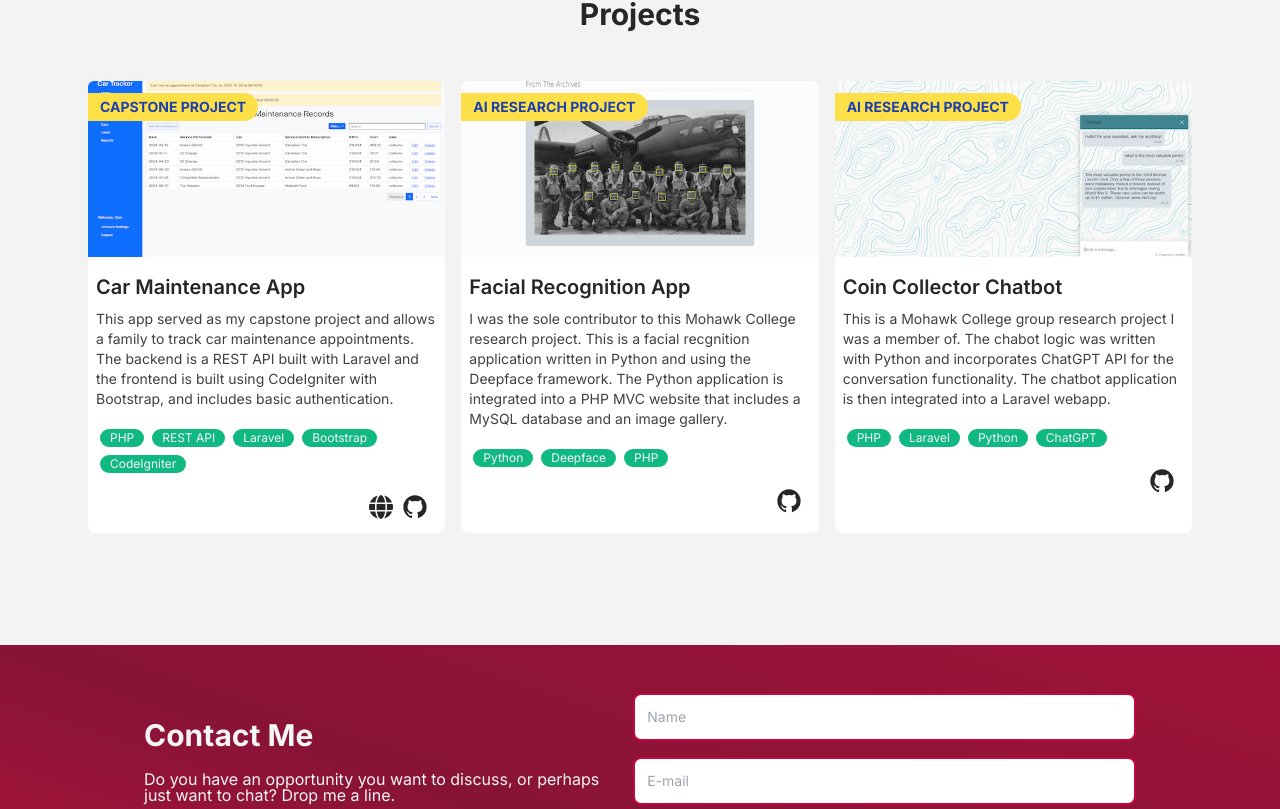
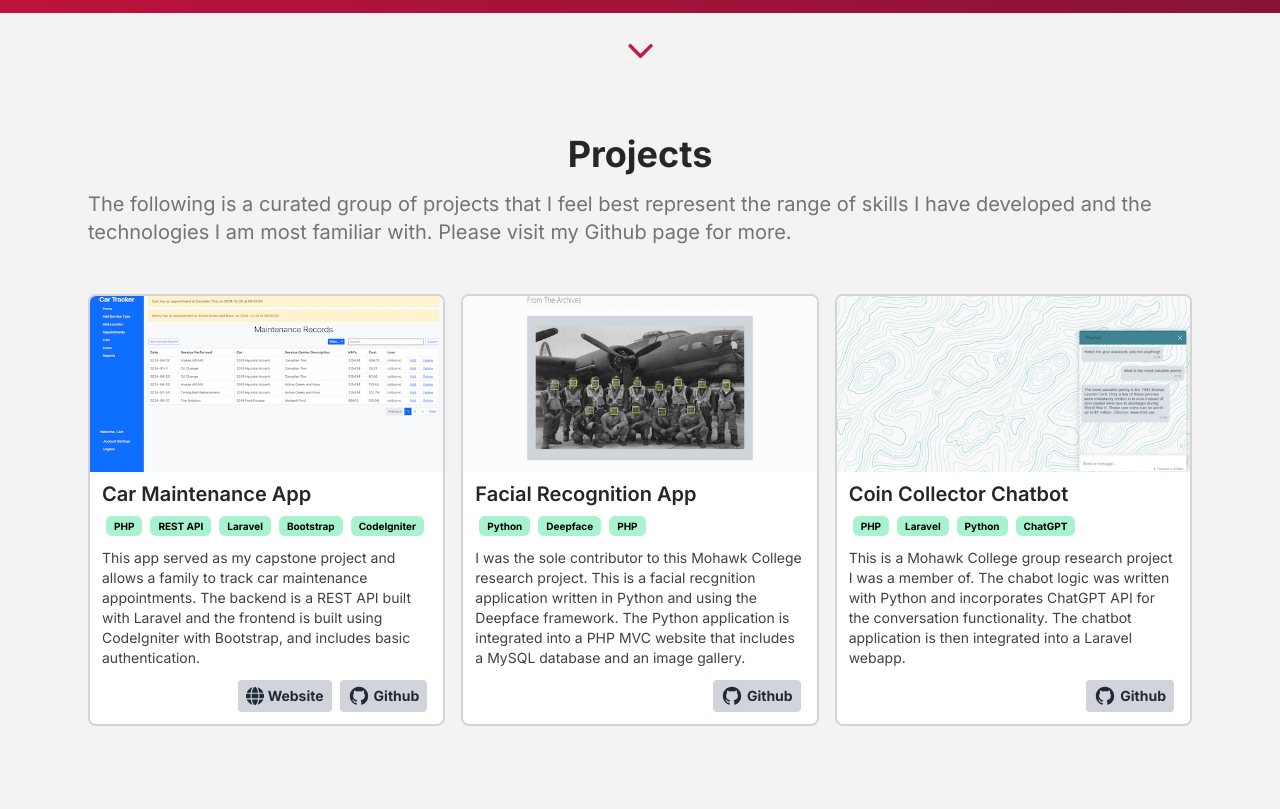
Before and after one commit to cameroncolburn/nextjs-portfolio, a Next.js app: page / in a window 1280 px wide. Shown: the part 1731-2540 px from the top of the page. Built offline with nearby package versions, Linux system fonts and the light colour scheme.

Commit message:
re-design card components, and modify contact section
re-design card components, and modify contact section

```diff
--- a/app/globals.css
+++ b/app/globals.css
@@ -18,13 +18,13 @@
 }
 @layer base {
   h1 {
-    @apply text-4xl font-bold leading-tight;
+    @apply text-4xl font-bold;
   }
   h2 {
-    @apply text-3xl font-bold leading-tight;
+    @apply text-4xl font-bold;
   }
   h3 {
-    @apply text-2xl font-bold leading-tight;
+    @apply text-2xl font-bold;
   }
 }
 
--- a/app/page.tsx
+++ b/app/page.tsx
@@ -4,6 +4,8 @@ import BorderTopSvg from '@/components/icons/border-top-svg';
 import LogoBrandSvg from '@/components/icons/logo-brand-svg';
 import LaptopCircleSvg from '@/components/icons/laptop-circle-svg';
 import BorderBottomSvg from '@/components/icons/border-bottom-svg';
+import GithubLogoSvg from '@/components/icons/github-logo';
+import LinkedinLogoSvg from '@/components/icons/linkedin-logo';
 import Card from '@/components/ui/card';
 import ContactForm from './contact/form'
 import Footer from '@/components/ui/footer';
@@ -15,7 +17,7 @@ export default function Home() {
         <section className="bg-background h-screen" id="about">
             <div className="flex flex-col justify-center items-center h-5/6 max-w-5xl mx-auto md:flex-row md:justify-around">
                 <div className="self-center max-w-2xl p-4 order-1">
-                    <h1 className="text-rose-700 font-bold text-3xl md:text-5xl sm:text-4xl">Cameron Colburn</h1>
+                    <h1 className="text-rose-700 text-3xl md:text-5xl sm:text-4xl">Cameron Colburn</h1>
                     <p className="text-neutral-500 font-medium text-lg sm:text-xl">Full-Stack Software Developer</p>
                 </div>
                 <div className="self-center p-8 relative top-0 order-first md:order-last z-4">
@@ -47,8 +49,8 @@ export default function Home() {
                     />
                 </div>
                 <div className="p-6 z-10">
-                     <h2 className="text-neutral-100 font-bold">About Me</h2>
-                    <p className="mt-4 text-neutral-100">My name is Cam and I am a recent graduate of the three year Software Development program at Mohawk College in Hamilton. Beyond my education, I have spent several years building and broadening my skillset as a Developer.<br/><br/>
+                     <h2 className="text-neutral-100 text-bold">About Me</h2>
+                    <p className="mt-4 text-neutral-100 text-xl">My name is Cam and I am a recent graduate of the three year Software Development program at Mohawk College in Hamilton. Beyond my education, I have spent several years building and broadening my skillset as a Developer.<br/><br/>
 
 My experience as a full-stack developer ranges from working with modern javascript frameworks, designing and improving UI for web apps, writing SQL queries to build reports, and using AI tools in chabots and facial recognition software.<br/><br/>
 
@@ -143,7 +145,8 @@ Please visit the projects section below for examples of my work!</p>
         </div>
         {/* portfolio section */}
         <section className="max-w-6xl mx-auto py-16 px-6" id="portfolio">
-        <h2 className="text-neutral-800 font-bold text-center">Projects</h2>
+        <h2 className="text-neutral-800 text-center">Projects</h2>
+        <p className="mt-4 text-neutral-500 text-xl">The following is a curated group of projects that I feel best represent the range of skills I have developed and the technologies I am most familiar with. Please visit my Github page for more.</p>
         <div className="grid grid-cols-1 mx-auto md:grid-cols-3 sm:grid-cols-2 sm:mx-0 gap-6 md:gap-4 sm:gap-4 py-12" id="tech-container">
         <Card
           title="Car Maintenance App"
@@ -177,8 +180,18 @@ Please visit the projects section below for examples of my work!</p>
         <section className="pt-8 pb-8 sm:pt-12 sm:pb-12 bg-gradient-to-bl from-rose-800 via-rose-900 to-rose-700">
             <div className="flex flex-col md:flex-row justify-between items-start max-w-5xl mx-auto">
                 <div className="p-6 z-10 sm:px-4 sm:py-6 mx-auto">
-                    <h2 className="text-neutral-100 font-bold">Contact Me</h2>
-                    <p className="mt-4 text-neutral-100">Do you have an opportunity you want to discuss, or perhaps just want to chat? Drop me a line.</p>
+                    <h2 className="text-neutral-100">Contact Me</h2>
+                    <p className="mt-4 text-neutral-100 text-xl">Let's connect! Do you have an opportunity you want to discuss, or perhaps just want to chat? Drop me a line.</p>
+                    <div className="flex justify-center mt-8 mb-0 space-x-5 ml-0 sm:mb-0 sm:ml-auto md:justify-start">
+                      <Link href="https://github.com/cameroncolburn/" target="_blank" className="text-neutral-100 hover:text-sky-300">
+                        <span className="sr-only">Github</span>
+                        <GithubLogoSvg className="w-11 h-11"/>
+                      </Link>
+                      <Link href="https://www.linkedin.com/in/camcolburn" target="_blank" className="text-neutral-100 hover:text-sky-300">
+                          <span className="sr-only">LinkedIn</span>
+                          <LinkedinLogoSvg className="w-11 h-11"/>
+                      </Link>
+                    </div>
                 </div>
 
                 <div className="px-4 pb-6 mx-0 sm:mx-auto">
--- a/components/ui/card.tsx
+++ b/components/ui/card.tsx
@@ -7,14 +7,13 @@ import { CardProps } from '@/types';
 export default function Card({
     title = "Project Title",
     description = "Description of project.",
-    category = "Website",
     tags = ["HTML", "CSS", "Javascript"],
     weblink,
     githublink,
     image = "/template-pic.jpg"
 }: CardProps) {
     return (
-        <div className="w-sm bg-surface rounded-lg transition-transform duration-150 hover:shadow-[_1px_2px_8px_rgb(23_23_23_/_0.6)] hover:scale-105">
+        <div className="w-sm h-full flex flex-col bg-surface border-2 border-neutral-300 rounded-lg transition-transform duration-150 hover:shadow-[_1px_2px_8px_rgb(23_23_23_/_0.6)] hover:scale-105 hover:border-neutral-100">
             <div className="relative min-h-44 rounded-t-md overflow-hidden">
                 <Image
                     src={image}
@@ -23,35 +22,32 @@ export default function Card({
                     sizes="(max-width: 640px) 100vw, (max-width: 768px) 50vw, 33vw"
                     className="object-cover object-center"
                 />
-                {category && (
-                    <span className="absolute top-3 left-0 inline-block bg-yellow-300 text-blue-800 font-bold uppercase py-1 px-3 rounded-r-full text-sm z-10">
-                        {category}
-                    </span>
-                )}
             </div>
 
-            <div className="py-0 px-2 text-sm">
-                {title && <h5 className="text-xl font-semibold mt-4 mb-2 text-neutral-800">{title}</h5>}
-                {description && <p className="mb-3 text-neutral-700">{description}</p>}
-                <div className="my-4">
+            <div className="flex-1 flex flex-col py-0 px-3 text-sm">
+                {title && <h5 className="text-xl font-semibold mt-2 mb-1 text-neutral-800">{title}</h5>}
+                <div className="mb-2">
                     {tags.map((tag) => (
                         <span
                             key={tag}
-                            className="text-xs bg-emerald-500 text-neutral-100 px-2.5 py-px rounded-xl inline-block m-1"
+                            className="text-[10px] bg-emerald-200 text-dark-100 px-2 rounded-md inline-block m-1 font-bold"
                         >
                             {tag}
                         </span>
                     ))}
                 </div>
-                <div className="text-right ml-2 mr-2 mb-3">
+                {description && <p className="flex-1 mb-3 text-neutral-700">{description}</p>}
+                <div className="flex justify-end items-center mb-3">
                     {weblink && (
-                        <Link href={weblink} target="_blank" rel="noreferrer" className="text-neutral-800 hover:text-emerald-600">
-                            <GlobeSvg width={24} height={24} className="inline-block ml-2"/>
+                        <Link href={weblink} target="_blank" rel="noreferrer" className="bg-gray-300 hover:bg-gray-400 text-gray-800 font-bold h-8 px-2 rounded inline-flex items-center mx-1">
+                            <GlobeSvg width={18} height={18} className="inline-block mr-1"/>
+                            <span>Website</span>
                         </Link>
                     )}
                     {githublink && (
-                        <Link href={githublink} target="_blank" rel="noreferrer" className="text-neutral-800 hover:text-emerald-600">
-                            <GithubLogoSvg width={28} height={28} className="inline-block ml-2"/>
+                        <Link href={githublink} target="_blank" rel="noreferrer" className="bg-gray-300 hover:bg-gray-400 text-gray-800 font-bold h-8 px-2 rounded inline-flex items-center mx-1">
+                            <GithubLogoSvg width={22} height={22} className="inline-block mr-1"/>
+                            <span>Github</span>
                         </Link>
                     )}
                 </div>
--- a/components/ui/footer.tsx
+++ b/components/ui/footer.tsx
@@ -1,18 +1,16 @@
 import Link from 'next/link'
 import LogoBrandSvg from "@/components/icons/logo-brand-svg";
 import { getCurrentYear } from '@/app/utils/dateUtils';
-import GithubLogoSvg from '@/components/icons/github-logo';
-import LinkedinLogoSvg from '@/components/icons/linkedin-logo';
 
 export default function FooterBar() {
     return (
         <footer className="bg-neutral-800">
-        <div className="container flex flex-col items-center py-8 sm:py-6 mx-auto px-7 max-w-5xl sm:flex-row">
+        <div className="container flex flex-col justify-center items-center py-6 sm:py-6 mx-auto px-7 max-w-5xl sm:flex-row">
             <span className="flex justify-center items-center order-last sm:order-first">
                 <Link
                     href="#home"
                     className="h-5 text-base group relative z-30  space-x-1.5">
-                    <span className="text-xl -translate-y-0.5 group-hover:-rotate-12 group-hover:scale-[1.2] ease-in-out duration-300">
+                    <span className="inline-block text-xl -translate-y-0.5 group-hover:-rotate-12 group-hover:scale-[1.2] transition-transform ease-in-out duration-300">
                         <LogoBrandSvg width={16} height={16} fill="white" init1="black" init2="black"/>
                     </span>
                     <span className="-translate-y-0.5"></span>
@@ -20,16 +18,6 @@ export default function FooterBar() {
                 <p className="ml-4 pl-4 border-l-2 text-neutral-100">
                 &copy; {getCurrentYear()} Cameron Colburn</p>
             </span>
-            <span className="flex justify-center mt-0 mb-6 space-x-5 ml-0 sm:mb-0 sm:ml-auto">
-                <Link href="https://github.com/cameroncolburn/" target="_blank" className="text-neutral-100 hover:text-sky-300">
-                    <span className="sr-only">Github</span>
-                    <GithubLogoSvg className="w-11 h-11 sm:w-6 sm:h-6"/>
-                </Link>
-                <Link href="https://www.linkedin.com/in/camcolburn" target="_blank" className="text-neutral-100 hover:text-sky-300">
-                    <span className="sr-only">LinkedIn</span>
-                    <LinkedinLogoSvg className="w-11 h-11 sm:w-6 sm:h-6"/>
-                </Link>
-            </span>
         </div>
       </footer>
     );
```
